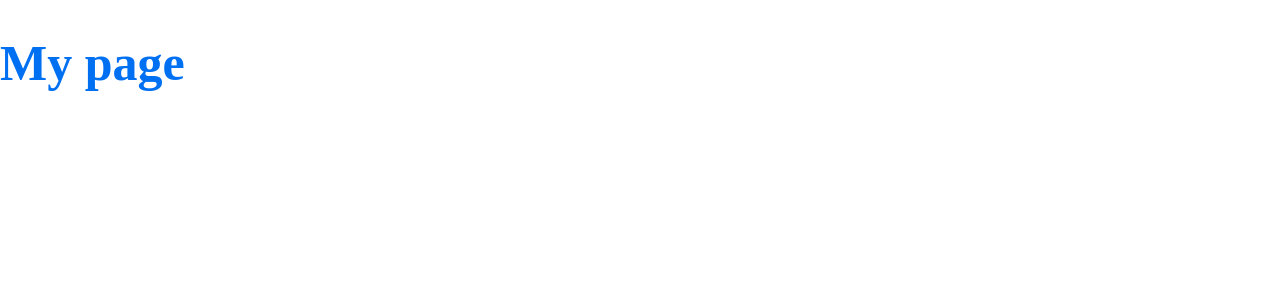
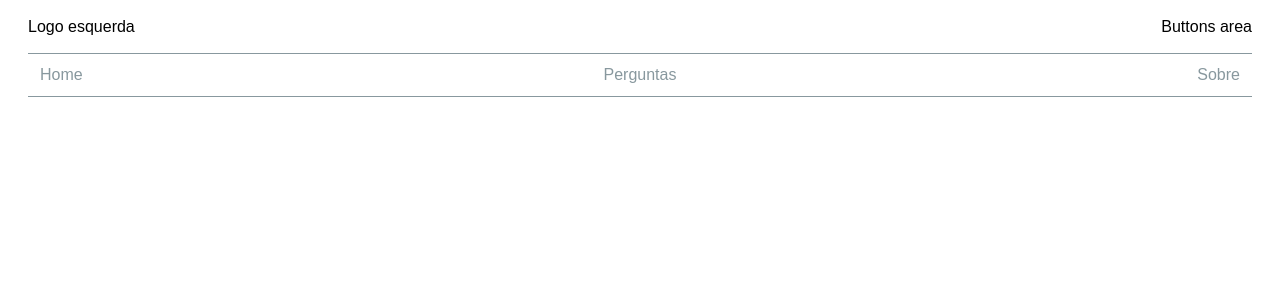
Before and after one commit to marcosHenrique-developer/insta-projeto-nextjs, a Next.js app: page / in a window 1280 px wide. Shown: the top 300 px of the page. Built offline with nearby package versions, Linux system fonts and the light colour scheme.

Commit message:
Menu Home

```diff
--- a/pages/index.js
+++ b/pages/index.js
@@ -1,10 +1,9 @@
-import styled from 'styled-components'
-
-const Title = styled.h1`
-  font-size: 50px;
-  color: ${({ theme }) => theme.colors.primary};
-`
+import Menu from '../src/components/commons/Menu';
 
 export default function Home() {
-  return <Title>My page</Title>
+  return (
+    <div>
+      <Menu />
+    </div>
+  );
 }
--- /dev/null
+++ b/src/components/commons/Menu/index.js
@@ -0,0 +1,35 @@
+import React from 'react';
+import { MenuWrapper } from './styles/MenuWrapper';
+
+const Menu = () => {
+  const links = [
+    {
+      text: 'Home',
+      url: '/',
+    },
+    {
+      text: 'Perguntas',
+      url: '/perguntas',
+    },
+    {
+      text: 'Sobre',
+      url: '/sobre',
+    },
+  ];
+  return (
+    <MenuWrapper>
+      <MenuWrapper.LeftSide>Logo esquerda</MenuWrapper.LeftSide>
+      <MenuWrapper.CenterSide>
+        {links.map((item, i) => {
+          return (
+            <li key={i}>
+              <a href={item.url}>{item.text}</a>
+            </li>
+          );
+        })}
+      </MenuWrapper.CenterSide>
+      <MenuWrapper.RigthSide>Buttons area</MenuWrapper.RigthSide>
+    </MenuWrapper>
+  );
+};
+export default Menu;
--- /dev/null
+++ b/src/components/commons/Menu/styles/MenuWrapper.js
@@ -0,0 +1,56 @@
+import styled from 'styled-components';
+
+// const Title = styled.h1`
+//   font-size: 50px;
+//   color: ${({ theme }) => theme.colors.primary};
+// `;
+
+export const MenuWrapper = styled.nav`
+  font-family: 'Rubik', sans-serif;
+  display: flex;
+  align-items: center;
+  justify-content: space-between;
+  flex-wrap: wrap;
+  margin-top: 18px;
+  padding-left: 28px;
+  padding-right: 28px;
+`;
+MenuWrapper.LeftSide = styled.div`
+  padding: 0;
+  margin: 0;
+  order: 1;
+`;
+MenuWrapper.CenterSide = styled.div`
+  padding: 0;
+  margin: 0;
+  order: 3;
+  width: 100%;
+  list-style: none;
+  display: flex;
+  align-items: center;
+  justify-content: space-between;
+  margin-top: 17px;
+  border-top: 1px solid #88989e;
+  border-bottom: 1px solid #88989e;
+  padding: 12px;
+  a {
+    text-align: center;
+    display: block;
+    text-decoration: none;
+    color: #88989e;
+    transition: 200ms ease-in-out;
+    &:hover,
+    &:focus {
+      font-weight: 500;
+      color: #070c0e;
+    }
+  }
+`;
+MenuWrapper.RigthSide = styled.div`
+  padding: 0;
+  margin: 0;
+  display: flex;
+  flex: 1;
+  order: 2;
+  justify-content: flex-end;
+`;
```
